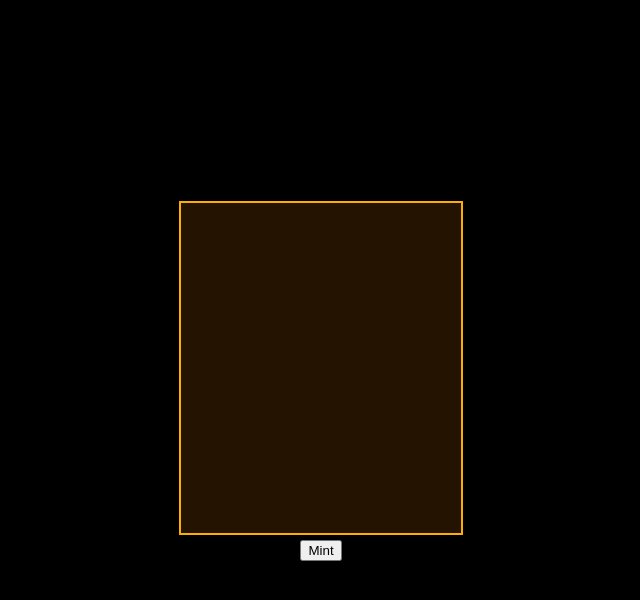
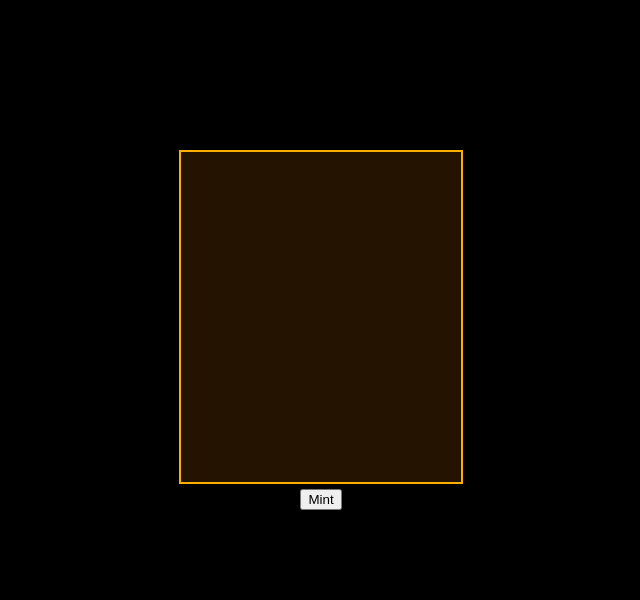
Before and after one commit to blmorito/xtzchests, a React (Create React App) app: page / in a window 1280 px wide. Shown: the top 600 px of the page, without its empty margins (319-959 px from the left). Built offline with nearby package versions, Linux system fonts and the light colour scheme.

Commit message:
remove counter

```diff
--- a/src/xtzchest/XTZChest.js
+++ b/src/xtzchest/XTZChest.js
@@ -61,7 +61,6 @@ function XTZChest() {
   };
   return (
     <div>
-      <p>{items.length}</p>
       <div className="chest">
         {items.map((item) => (
           <Item item={item} />
```
